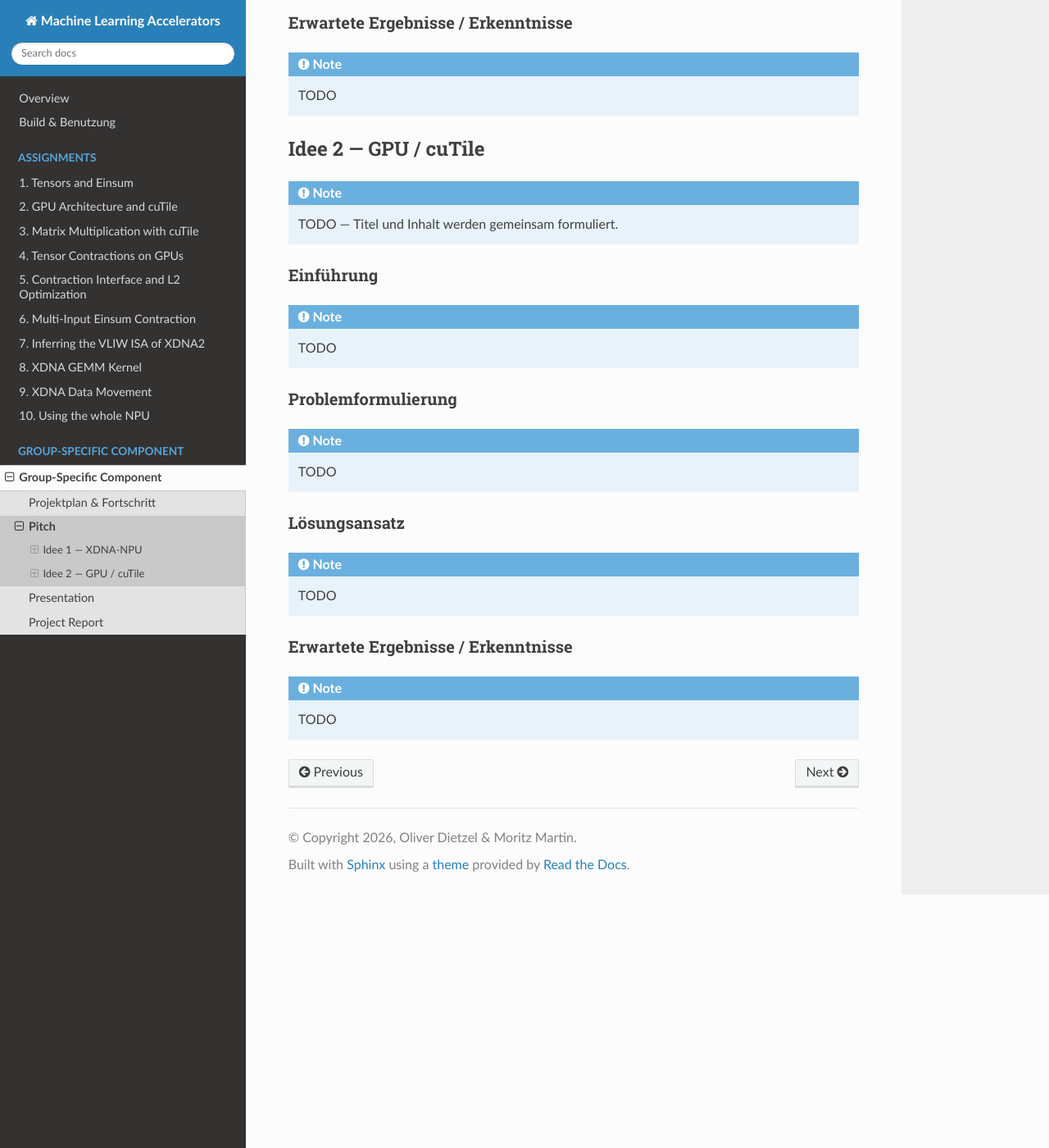
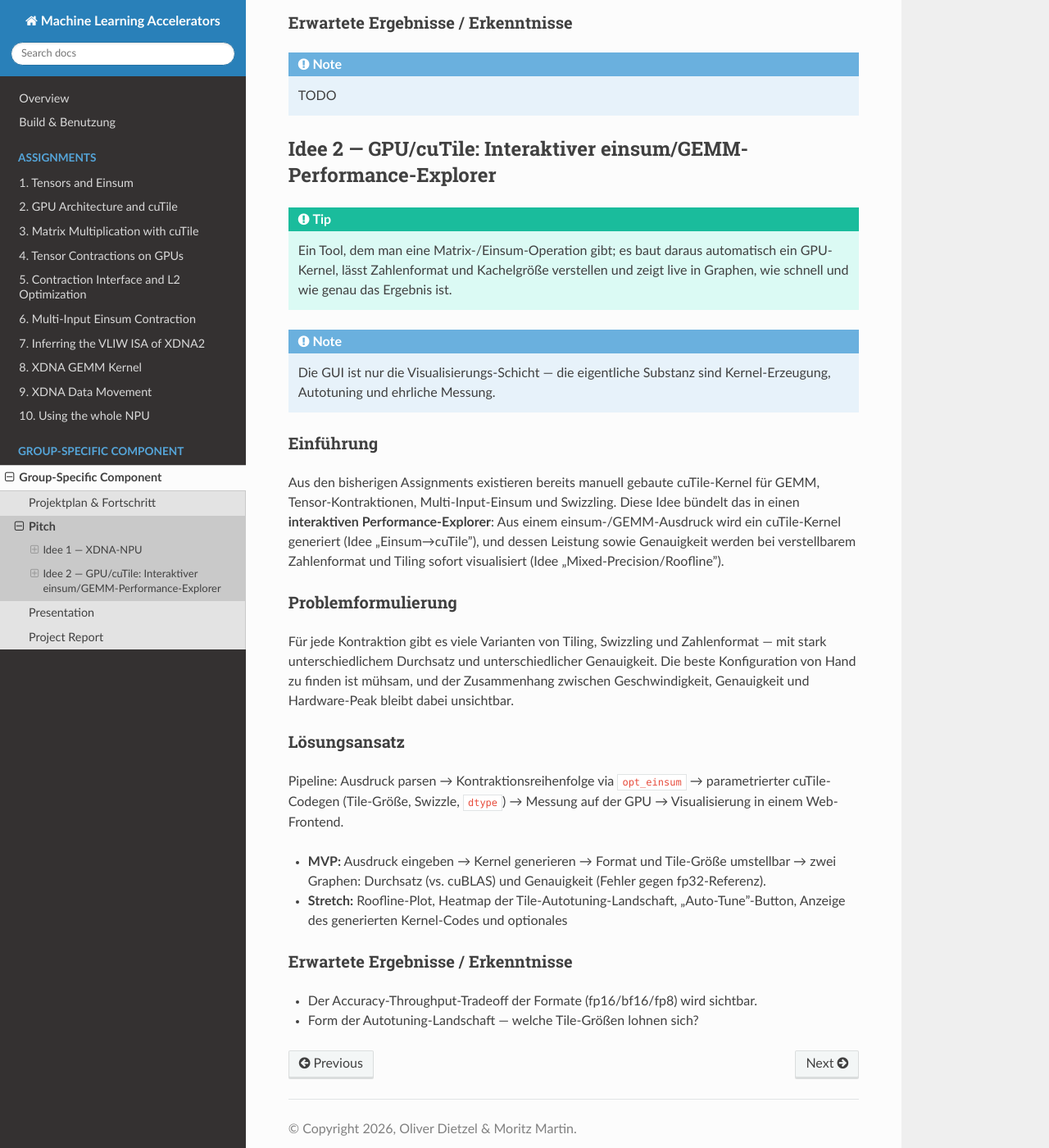
Before and after one commit to Intelligence420/mla, a Sphinx documentation site: the page built from sphinx/source/chapters/group_specific_component/pitch.rst, in a window 1280 px wide and 1400 px high, scrolled down 900 px. Shown: the whole window at 82% size. Built offline with Sphinx 7.4.7 and the Read the Docs theme 3.1.0, drawn with Linux system fonts in a browser that asks for light colours.

Commit message:
pitch GPU

```diff
--- a/sphinx/source/chapters/group_specific_component/pitch.rst
+++ b/sphinx/source/chapters/group_specific_component/pitch.rst
@@ -40,27 +40,56 @@ Erwartete Ergebnisse / Erkenntnisse
 
 .. _gsc_pitch_idee2:
 
-Idee 2 — GPU / cuTile
-=====================
+Idee 2 — GPU/cuTile: Interaktiver einsum/GEMM-Performance-Explorer
+==================================================================
 
-.. note:: TODO — Titel und Inhalt werden gemeinsam formuliert.
+.. tip::
+
+   Ein Tool, dem man eine Matrix-/Einsum-Operation gibt;
+   es baut daraus automatisch ein GPU-Kernel, lässt Zahlenformat und
+   Kachelgröße verstellen und zeigt live in Graphen, wie schnell und wie
+   genau das Ergebnis ist.
+
+.. note::
+
+   Die GUI ist nur die Visualisierungs-Schicht — die eigentliche
+   Substanz sind Kernel-Erzeugung, Autotuning und ehrliche Messung.
 
 Einführung
 ----------
 
-.. note:: TODO
+Aus den bisherigen Assignments existieren bereits manuell gebaute
+cuTile-Kernel für GEMM, Tensor-Kontraktionen, Multi-Input-Einsum und
+Swizzling. Diese Idee bündelt das in einen **interaktiven
+Performance-Explorer**: Aus einem einsum-/GEMM-Ausdruck wird ein
+cuTile-Kernel generiert (Idee „Einsum→cuTile"), und dessen Leistung sowie
+Genauigkeit werden bei verstellbarem Zahlenformat und Tiling sofort
+visualisiert (Idee „Mixed-Precision/Roofline").
 
 Problemformulierung
 -------------------
 
-.. note:: TODO
+Für jede Kontraktion gibt es viele Varianten von Tiling, Swizzling und
+Zahlenformat — mit stark unterschiedlichem Durchsatz und unterschiedlicher
+Genauigkeit. Die beste Konfiguration von Hand zu finden ist mühsam, und der
+Zusammenhang zwischen Geschwindigkeit, Genauigkeit und Hardware-Peak bleibt
+dabei unsichtbar.
 
 Lösungsansatz
 -------------
 
-.. note:: TODO
+Pipeline: Ausdruck parsen → Kontraktionsreihenfolge via ``opt_einsum`` →
+parametrierter cuTile-Codegen (Tile-Größe, Swizzle, ``dtype``) → Messung auf
+der GPU → Visualisierung in einem Web-Frontend.
+
+* **MVP:** Ausdruck eingeben → Kernel generieren → Format und Tile-Größe
+  umstellbar → zwei Graphen: Durchsatz (vs. cuBLAS) und Genauigkeit
+  (Fehler gegen fp32-Referenz).
+* **Stretch:** Roofline-Plot, Heatmap der Tile-Autotuning-Landschaft,
+  „Auto-Tune"-Button, Anzeige des generierten Kernel-Codes und optionales
 
 Erwartete Ergebnisse / Erkenntnisse
 -----------------------------------
 
-.. note:: TODO
+* Der Accuracy-Throughput-Tradeoff der Formate (fp16/bf16/fp8) wird sichtbar.
+* Form der Autotuning-Landschaft — welche Tile-Größen lohnen sich?
```
